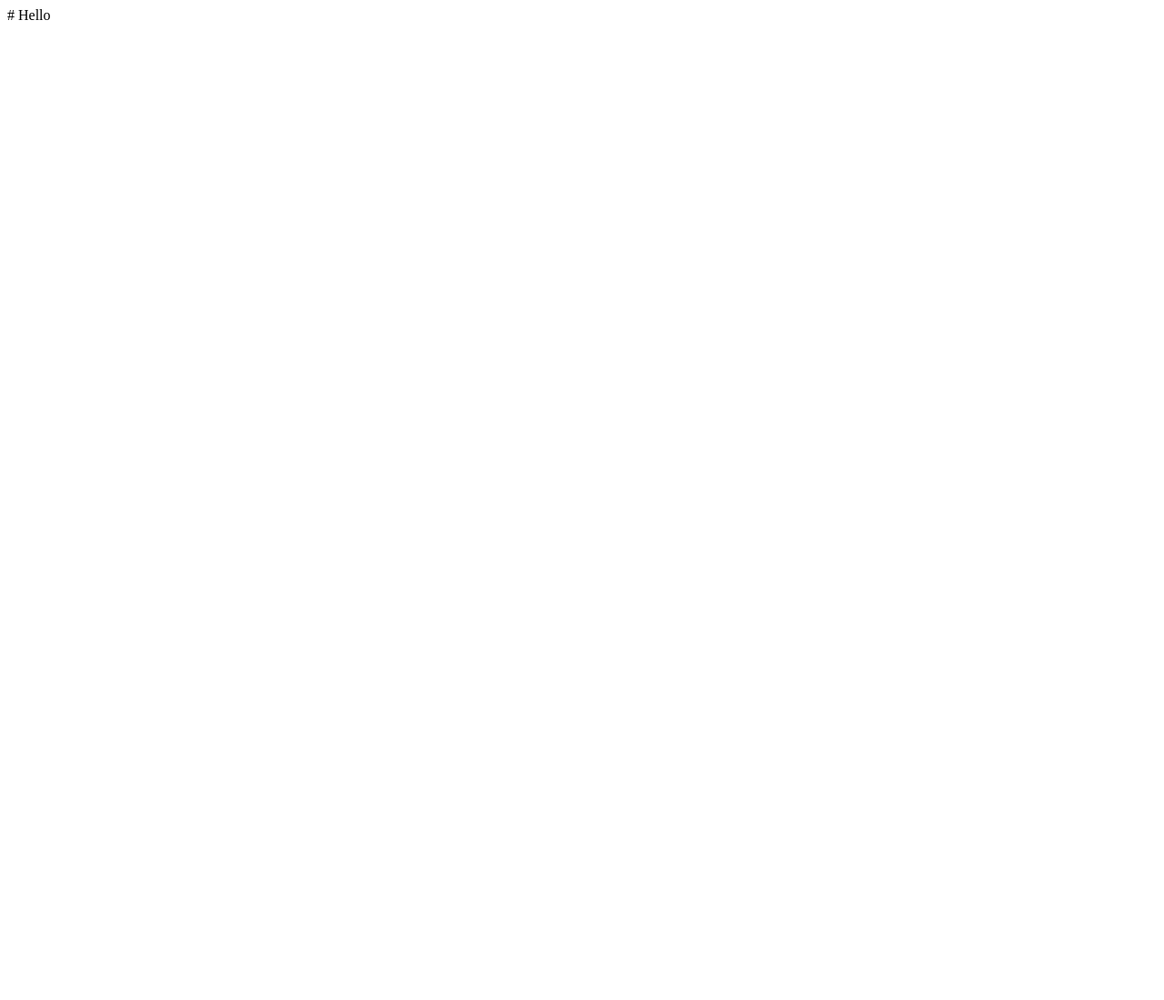
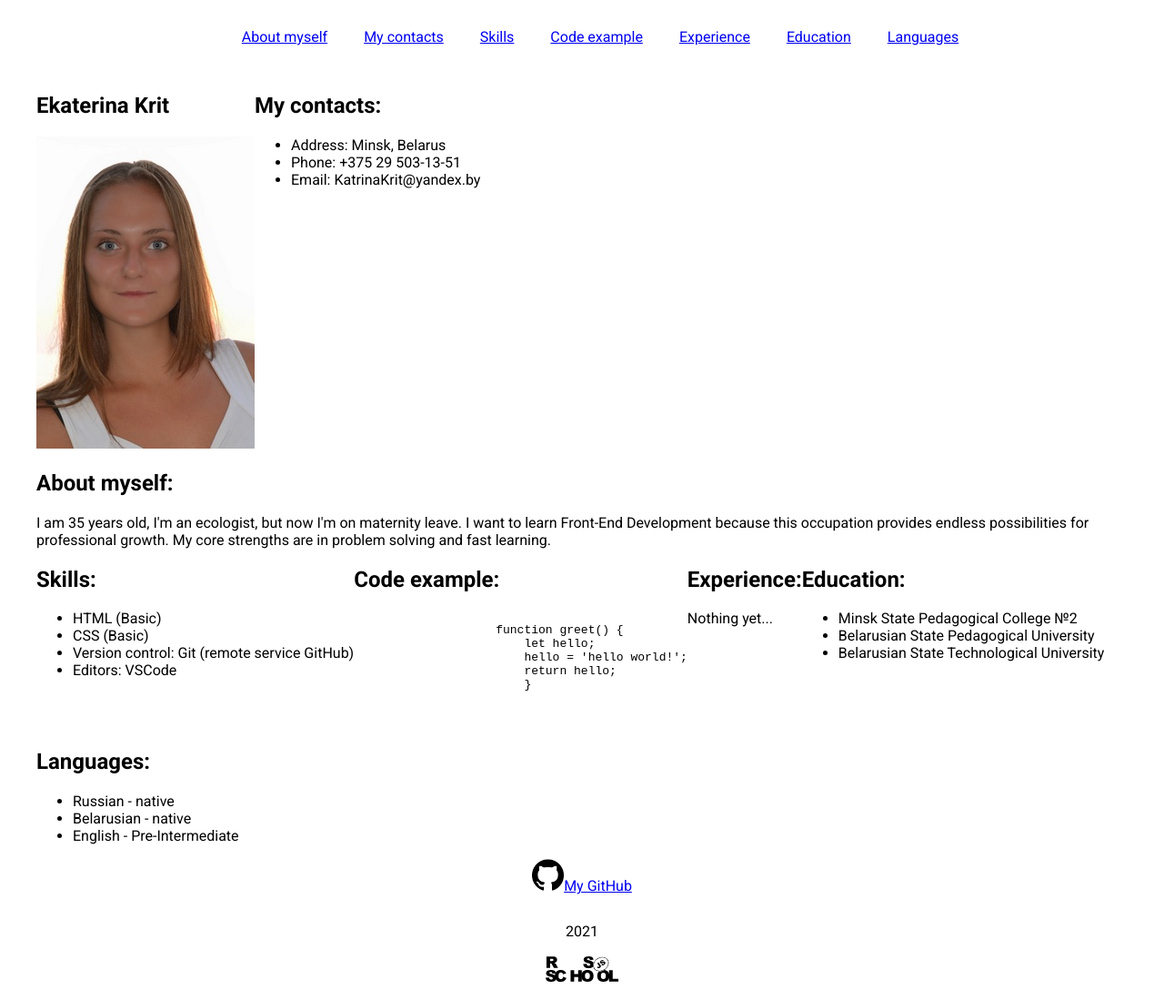
Before and after one commit to KatrinaKrit/rsschool-cv, a plain HTML site: page index.html in a window 1280 px wide. Shown: the whole page at 91% size. Before the commit the page ends 800 px from the top, so only its background shows below. Drawn offline with Linux system fonts and the light colour scheme.

Commit message:
feat: update index.html with additional information

```diff
--- a/index.html
+++ b/index.html
@@ -1 +1,117 @@
-# Hello
+<!DOCTYPE html>
+<html lang="en">
+<head>
+    <meta charset="UTF-8">
+    <meta http-equiv="X-UA-Compatible" content="IE=edge">
+    <meta name="viewport" content="width=device-width, initial-scale=1.0">
+    <link rel="stylesheet" href="style.css">
+    <link rel="icon" href="assets/favicon.ico">
+    <link rel="preconnect" href="https://fonts.googleapis.com">
+    <link rel="preconnect" href="https://fonts.gstatic.com" crossorigin>
+    <link href="https://fonts.googleapis.com/css2?family=Roboto:ital,wght@0,100;0,300;0,400;0,500;0,700;0,900;1,100;1,300;1,400;1,500;1,700;1,900&display=swap" rel="stylesheet">
+    <title>Document</title>
+</head>
+<body>
+        <header class="header">
+            <div class="container">
+              <nav class="nav">
+                <ul class="nav-list">
+                    <li class="nav-item"><a href="#about-myself" class="nav-link">About myself</a></li>
+                    <li class="nav-item"><a href="#my-contacts" class="nav-link">My contacts</a></li>
+                    <li class="nav-item"><a href="#skills" class="nav-link">Skills</a></li>
+                    <li class="nav-item"><a href="#code-example" class="nav-link">Code example</a></li>
+                    <li class="nav-item"><a href="#experience" class="nav-link">Experience</a></li>
+                    <li class="nav-item"><a href="#education" class="nav-link">Education</a></li>
+                    <li class="nav-item"><a href="#languages" class="nav-link">Languages</a></li>
+                </ul>
+            </nav>
+            </div>
+        </header>
+
+
+        <main class="main">
+         <div class="container">
+           <div class="main-container">
+            <section id="summary" class="summary">
+                <h1>Ekaterina Krit</h1>
+                <img src="assets/img/DSC_05802.jpg" alt="Аватар">
+            </section>
+
+            <section id="my-contacts" class="my-contacts">
+                <h2>My contacts:</h2>
+                <ul>
+                   <li>Address: Minsk, Belarus</li>
+                   <li>Phone: +375 29 503-13-51</li>
+                   <li>Email: KatrinaKrit@yandex.by</li>
+               </ul>
+            </section>
+
+             <section id="about-myself" class="about-myself">
+               <h2>About myself:</h2>
+               <div>I am 35 years old, I'm an ecologist, but now I'm on maternity leave. I want to learn Front-End Development because this occupation provides endless possibilities for professional growth. My core strengths are in problem solving and fast learning.</div>
+            </section>
+
+            <section id="skills" class="skills">
+               <h2>Skills:</h2>
+               <ul>
+                <li>HTML (Basic)</li>
+                <li>CSS (Basic)</li>
+                <li>Version control: Git (remote service GitHub)</li>
+                <li>Editors: VSCode</li>
+               </ul>
+            </section>
+
+            <section id="code-example" class="code-example">
+               <h2>Code example:</h2>
+            <pre>
+            <code>
+                    function greet() {
+                        let hello;
+                        hello = 'hello world!';
+                        return hello;
+                        }
+            </code>
+            </pre>
+            </section>
+
+         <section id="experience" class="experience">
+            <h2>Experience:</h2>
+            <p>Nothing yet...</p>
+         </section>
+
+         <section id="education" class="education">
+            <h2>Education:</h2>
+            <ul>
+                <li>Minsk State Pedagogical College №2</li>
+                <li>Belarusian State Pedagogical University</li>
+                <li>Belarusian State Technological University</li>
+            </ul>
+         </section>
+
+         <section id="languages" class="languages">
+            <h2>Languages:</h2>
+            <ul>
+                <li>Russian - native</li>
+                <li>Belarusian - native</li>
+                <li>English - Pre-Intermediate</li>
+            </ul>
+         </section>
+        </div>
+        </div>
+        </main>
+
+
+        <footer class="footer">
+            <div class="container">
+                <div class="footer-text"><a href="https://github.com/KatrinaKrit" class="footer-link" target="_blank"><img src="assets/img/25231.png" alt="Логотип github" width="35">My GitHub</a></div>
+
+                <div class="footer-text"><time datetime="2021" class="footer-link">2021</time></div>
+
+                <div class="footer-text"><a href="https://rs.school/js/" class="footer-link" target="_blank"><img src="assets/svg/rs_school_js.svg" alt="Логотип курса" width="80"></a></div>
+
+                <address></address>
+            </div>
+        </footer>
+
+</body>
+</html>
--- a/style.css
+++ b/style.css
@@ -0,0 +1,60 @@
+html {
+    scroll-behavior: smooth;
+  }
+
+body {
+    font-family: "Roboto", sans-serif;
+    min-height: 100vh;
+    margin: 0;
+    padding: 0;
+    display: flex;
+    flex-direction: column;
+    justify-content: space-between;
+}
+
+.nav-list {
+    display: flex;
+    justify-content: center;
+    align-items: center;
+    list-style: none;
+  }
+
+  .nav-link {
+    padding: 0 20px;
+    line-height: 50px;
+    transition: .3s;
+  }
+
+  .nav-link:hover {
+    color: rgb(200, 240, 23);
+  }
+
+* {
+    box-sizing: border-box;
+  }
+
+ .container {
+    max-width: 1440px;
+    margin: 0 auto;
+    padding: 0 40px;
+  }
+
+  .main-container{
+    display: flex;
+    flex-wrap: wrap;
+  }
+
+  .section {
+    width: 50%;
+  }
+
+  .footer-text {
+    display: flex;
+    justify-content: center;
+    align-items: center;
+  }
+
+    .footer-link{
+    padding: 0 20px;
+    line-height: 50px;
+  }
```
Also changed, not shown: assets/favicon.ico (added), assets/img/25231.png (added), assets/img/DSC_05802.jpg (added), assets/svg/rs_school_js.svg (added).
